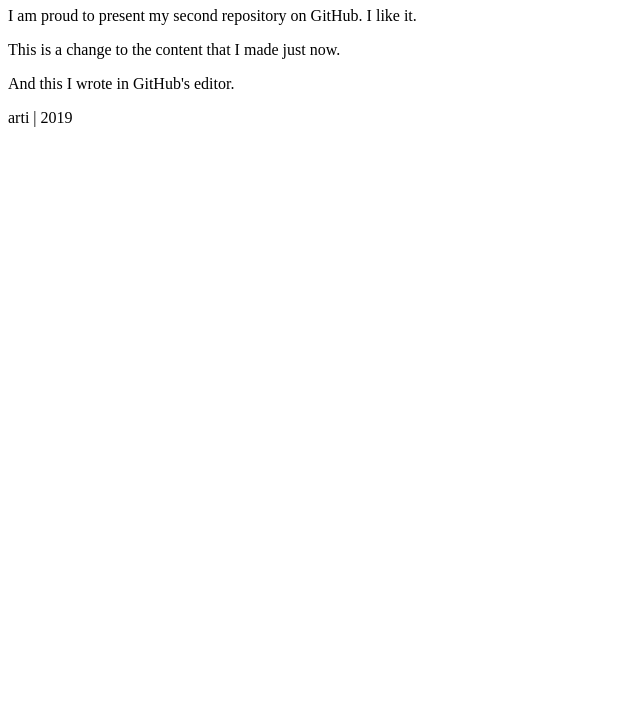
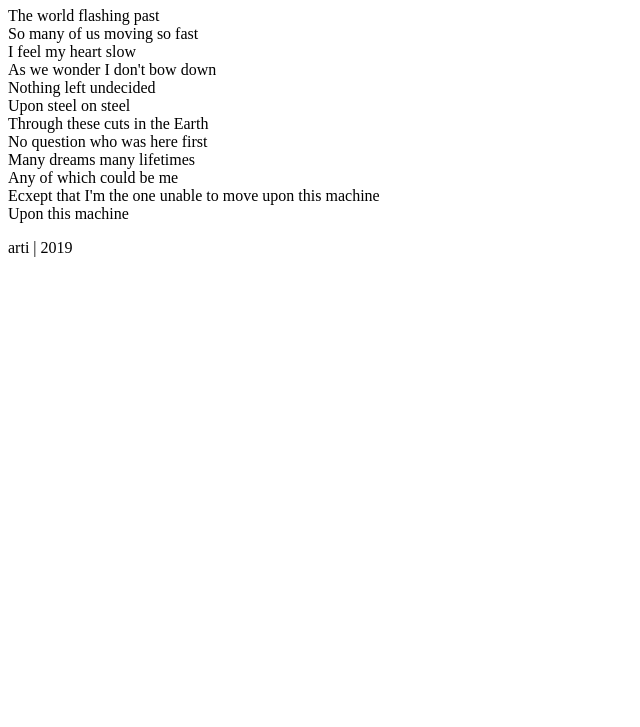
Before and after one commit to arti-zachara/7.4-learning-git, a plain HTML site: page index.html in a window 1280 px wide. Shown: the part 73-800 px from the top of the page, without its empty margins (0-640 px from the left). Drawn offline with nearby package versions, Linux system fonts and the light colour scheme; files that its build step writes are made by us from their sources.

Commit message:
Change h1 and add first verse

```diff
--- a/index.html
+++ b/index.html
@@ -3,14 +3,28 @@
     <head>
         <meta charset="UTF-8">
         <title>Learning git: My second repository</title>
+        <link rel="stylesheet" type="text/css" href="styles.css">
     </head>
     <body>
         <header>
-            <h1>This is my second repository on GitHub</h1>
-            <p>I am proud to present my second repository on GitHub. I like it.</p>
-            <p>This is a change to the content that I made just now.</p>
-            <p>And this I wrote in GitHub's editor.</p>
+            <h1>Younger Brother - Train</h1>
         </header>
+        <section class="lyrics">
+            <p>
+                The world flashing past<br>
+                So many of us moving so fast<br>
+                I feel my heart slow<br>
+                As we wonder I don't bow down<br>
+                Nothing left undecided<br>
+                Upon steel on steel<br>
+                Through these cuts in the Earth<br>
+                No question who was here first<br>
+                Many dreams many lifetimes<br>
+                Any of which could be me<br>
+                Ecxept that I'm the one unable to move upon this machine<br>
+                Upon this machine<br>
+            </p>
+        </section>
         <footer>
             <p>arti | 2019</p>
         </footer>
```
